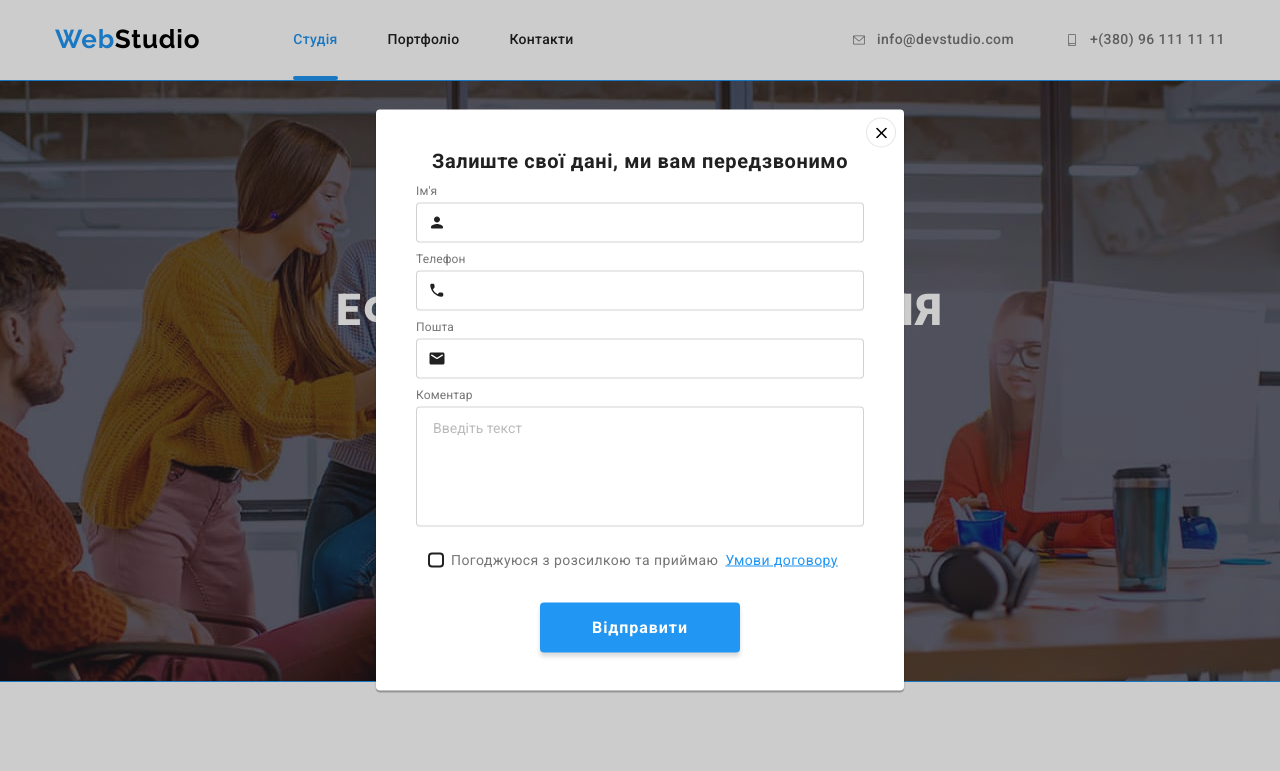
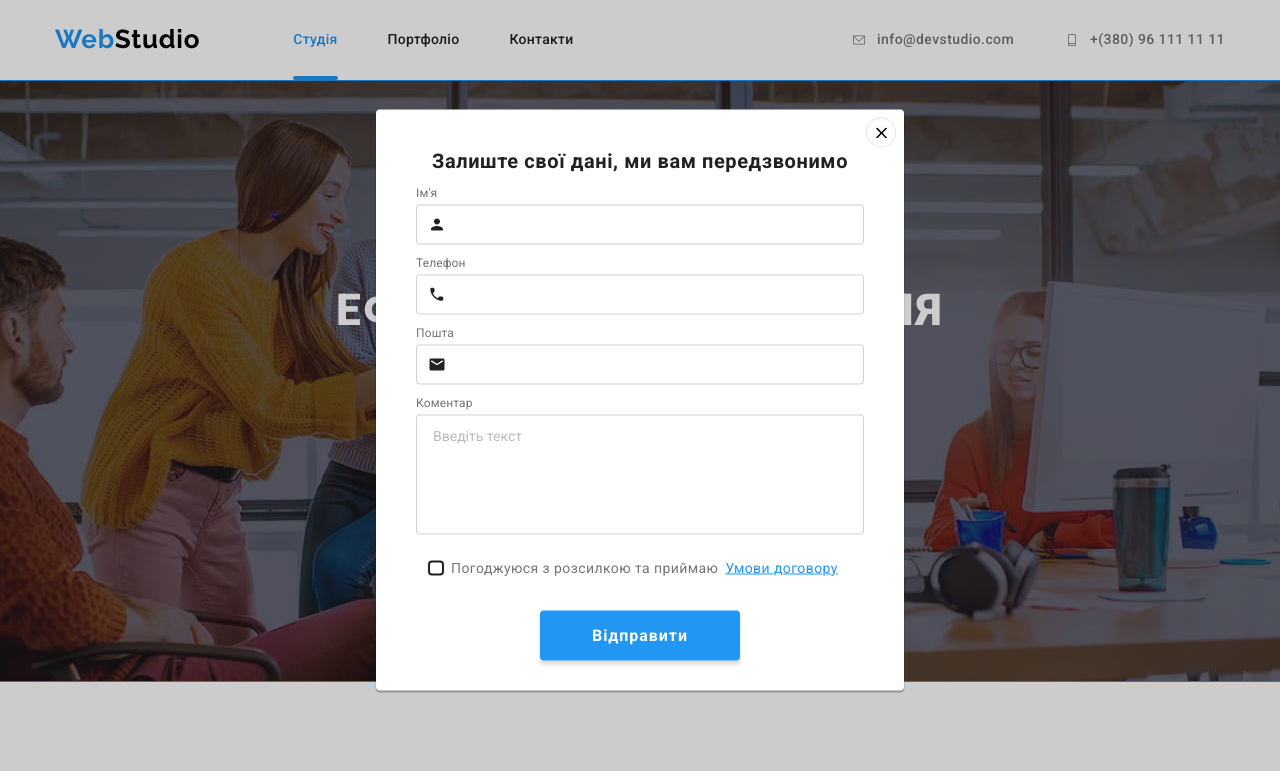
Before and after one commit to anastasia7makar/goit-markup-hw-06, a plain HTML site: page index.html in a window 1280 px wide. Both pictures are taken after a click on the button "Замовити послугу". Shown: the top 771 px of the page. Drawn offline with nearby package versions, Linux system fonts and the light colour scheme.

Commit message:
Додано валідне оформлення для форми

```diff
--- a/css/styles.css
+++ b/css/styles.css
@@ -327,15 +327,7 @@ li .ph-number:focus {
   color: var(--title-text-color);
 }
 
-.field-container {
-  display: flex;
-  flex-direction: column;
-  width: 100%;
-  position: relative;
-  margin-bottom: 10px;
-}
-
-.field-container.textarea {
+.form-field.textarea {
   margin-bottom: 18px;
 }
 
@@ -343,6 +335,7 @@ li .ph-number:focus {
   position: relative;
   width: 100%;
   cursor: pointer;
+   margin-bottom: 10px;
 }
 
 .form-field .form-icon {
@@ -355,6 +348,7 @@ li .ph-number:focus {
 }
 
 .form-label {
+  display: inline-block;
   margin-bottom: 4px;
 
   font-size: 12px;
--- a/index.html
+++ b/index.html
@@ -25,7 +25,6 @@
       <div class="container header-nav">
         <!--Навігація-->
         <nav class="page-nav">
-
           <!--Лого-->
 
           <a href="/" class="logo"> <span class="accent">Web</span>Studio</a>
@@ -40,13 +39,13 @@
         <!--Контактна інформація-->
 
         <ul class="contacts list">
-
           <li class="item contact-container">
             <a href="mailto:info@devstudio.com" class="contact-information e-mail">
               <svg class="header-icon" width="16" height="12">
                 <use href="./images/icons.svg#icon-envelope"></use>
               </svg>
-              info@devstudio.com</a>
+              info@devstudio.com</a
+            >
           </li>
 
           <li class="item contact-container">
@@ -54,9 +53,9 @@
               <svg class="header-icon" width="16" height="12">
                 <use href="./images/icons.svg#icon-smartphone"></use>
               </svg>
-              +(380) 96 111 11 11</a>
+              +(380) 96 111 11 11</a
+            >
           </li>
-
         </ul>
       </div>
     </header>
@@ -80,7 +79,6 @@
           <h2 class="feature-title visually-hidden">Особливості</h2>
 
           <ul class="feature-list list">
-
             <li class="feauters item">
               <div class="icon-container">
                 <svg class="feature-icon" width="70" height="70">
@@ -126,7 +124,6 @@
                 Значимість цих проблем настільки очевидна, що реалізація планових завдань.
               </p>
             </li>
-
           </ul>
         </div>
       </section>
@@ -136,7 +133,6 @@
           <h2 class="section-title">Чим ми займаємося</h2>
 
           <ul class="list specialisation">
-
             <li class="item thumb">
               <img
                 class="img"
@@ -169,7 +165,6 @@
               />
               <div class="overlay-special"><p class="text">Дизайнерські рішення</p></div>
             </li>
-
           </ul>
         </div>
       </section>
@@ -179,19 +174,18 @@
           <h2 class="section-title">Наша команда</h2>
 
           <ul class="cards list">
-
             <li class="card item">
               <img
                 class="card-img img"
                 src=" ./images/img-team-1.jpg"
                 alt="учасник команди"
-                width="270" />
+                width="270"
+              />
               <div class="card-container">
                 <h3 class="card-title">Ігор Дем'яненко</h3>
                 <p class="card-text">Product Designer</p>
 
                 <ul class="list container-social-links">
-
                   <li class="item">
                     <a href="" class="social-link" aria-label="Instagram">
                       <svg class="social-icon" width="20" height="20">
@@ -232,13 +226,13 @@
                 class="card-img img"
                 src="./images/img-team-2.jpg "
                 alt="учасник команди "
-                width="270"/>
+                width="270"
+              />
               <div class="card-container">
                 <h3 class="card-title">Ольга Рєпіна</h3>
                 <p class="card-text">Frontend Developer</p>
 
                 <ul class="list container-social-links">
-
                   <li class="item">
                     <a href="" class="social-link" aria-label="Instagram">
                       <svg class="social-icon" width="20" height="20">
@@ -279,13 +273,13 @@
                 class="card-img img"
                 src="./images/img-team-3.jpg "
                 alt="учасник команди "
-                width="270" />
+                width="270"
+              />
               <div class="card-container">
                 <h3 class="card-title">Микола Тарасов</h3>
                 <p class="card-text">Marketing</p>
 
                 <ul class="list container-social-links">
-
                   <li class="item">
                     <a href="" class="social-link" aria-label="Instagram">
                       <svg class="social-icon" width="20" height="20">
@@ -425,7 +419,6 @@
                 </svg>
               </a>
             </li>
-
           </ul>
         </div>
       </section>
@@ -435,7 +428,6 @@
 
     <footer>
       <div class="address-info container">
-
         <!-- Контaктна інформація -->
 
         <div>
@@ -457,7 +449,6 @@
           <h2 class="title-social-links">приєднуйтесь</h2>
 
           <ul class="social-list list">
-
             <li class="item">
               <a href="" class="footer social-link" aria-label="Instagram">
                 <svg class="footer social-icon" width="20" height="20">
@@ -489,7 +480,6 @@
                 </svg>
               </a>
             </li>
-
           </ul>
         </div>
 
@@ -499,7 +489,6 @@
           <h2 class="title-social-links">Підпишіться на розсилку</h2>
 
           <form class="subscribe-form">
-
             <input class="subscribe-input" type="email" name="email" placeholder="E-mail" />
             <button class="subscribe-button" type="submit">
               Підписатися
@@ -520,49 +509,40 @@
         <form class="form">
           <h2 class="form-title">Залиште свої дані, ми вам передзвонимо</h2>
 
-              <label class="field-container">
-                <span class="form-label">Ім'я</span>
+          <label for="name" class="form-label">Ім'я</label>
           <div class="form-field">
-                <input class="form-input" type="text" name="name" />
+            <input class="form-input" type="text" name="name" id="name" />
             <svg class="form-icon" width="18" height="18">
               <use href="./images/icons.svg#icon-person"></use>
             </svg>
           </div>
-              </label>
 
-              <label class="field-container">
-                <span class="form-label">Телефон</span>
+          <label for="tel" class="form-label">Телефон</label>
           <div class="form-field">
-                <input class="form-input" type="tel" name="tel" />
+            <input class="form-input" type="tel" name="tel" id="tel" />
             <svg class="form-icon" width="18" height="18">
               <use href="./images/icons.svg#icon-phone"></use>
             </svg>
           </div>
-              </label>
 
-              <label class="field-container">
-                <span class="form-label">Пошта</span>
+          <label for="email" class="form-label">Пошта</label>
           <div class="form-field">
-                <input class="form-input" type="email" name="email" />
+            <input class="form-input" type="email" name="email" id="email" />
             <svg class="form-icon" width="18" height="18">
               <use href="./images/icons.svg#icon-email"></use>
             </svg>
           </div>
-            </label>
 
-
-              <label class="field-container textarea">
-                <span class="form-label">Коментар</span>
-                <div class="form-field">
+          <label for="comment" class="form-label">Коментар</label>
+          <div class="form-field textarea">
             <textarea
               class="form-input comment"
               name="comment"
               rows="10"
               placeholder="Введіть текст"
+              id="comment"
             ></textarea>
           </div>
-              </label>
-
 
           <label class="form-checkbox">
             <input class="checkbox" type="checkbox" name="policy" value="policy" />
```
Lines whose indentation alone changed are shown as unchanged.
